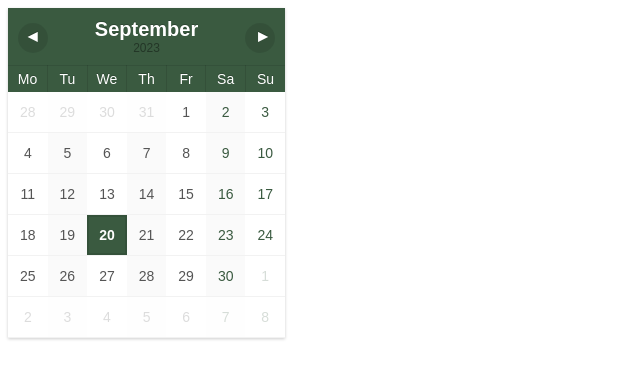
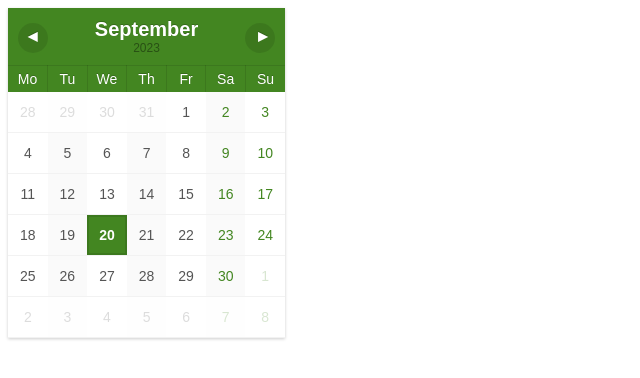
Before and after one commit to elisac122/notion1, a plain HTML site: page index.html in a window 1280 px wide. Shown: the whole page, without its empty margins (0-640 px from the left). Drawn offline with Linux system fonts and the light colour scheme.

Commit message:
adjust colors

```diff
--- a/index.html
+++ b/index.html
@@ -63,7 +63,7 @@ td:last-child, th:last-child {
 th {
     border-top: 1px solid rgba(0,0,0,0.1);
     border-right: 1px solid rgba(0,0,0,0.1);
-    background-color: #3A5A40;
+    background-color: #438621;
     color: #fff;
     text-shadow: 0px -1px 0px rgba(0,0,0,0.2);
     font-weight: normal;
@@ -95,11 +95,11 @@ td:nth-child(even)>span {
 }
 td:last-child>span,
 td:nth-child(6)>span {
-    color: #3A5A40;
+    color: #438621;
 }
 td.avui>span {
     font-weight: bold;
-    background-color: #3A5A40;
+    background-color: #438621;
     color: #fff;
     border: 2px solid rgba(0,0,0,0.1);
 }
@@ -107,7 +107,7 @@ td.fora > span {
     opacity: 0.2;
 }
 td > span:hover {
-    background: #A3B18A;
+    background: #eef4ed;
     color: #fff;
 }
 .boto-next, .boto-prev {
```
